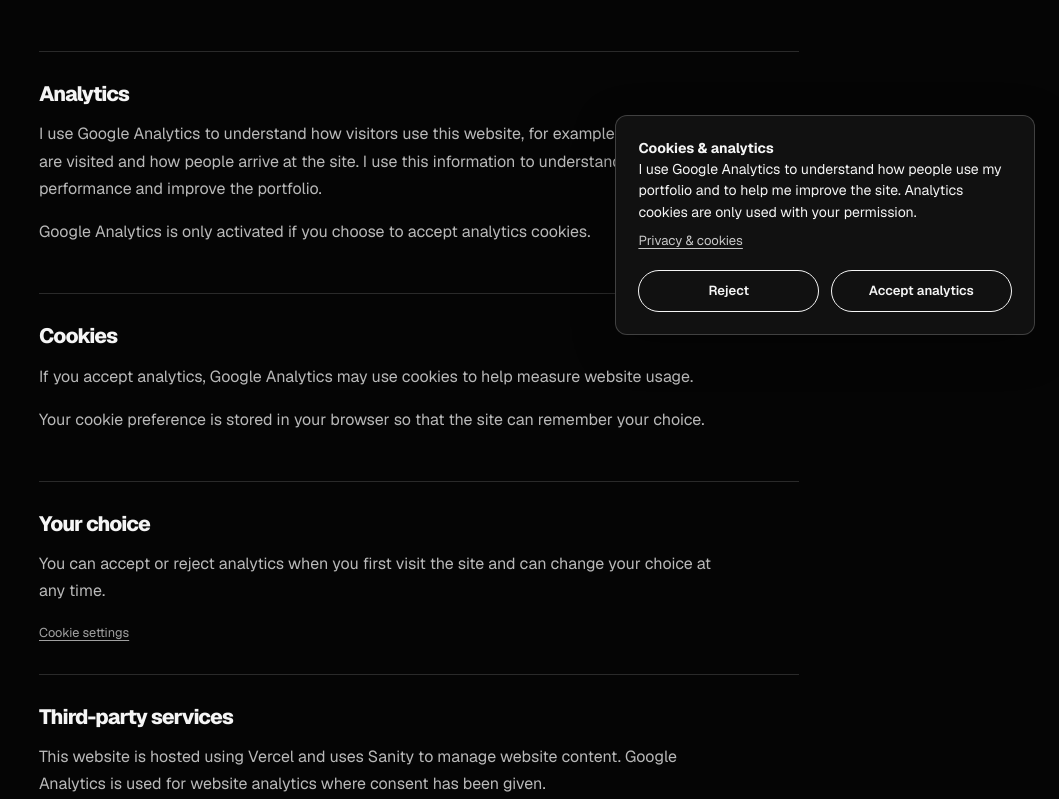
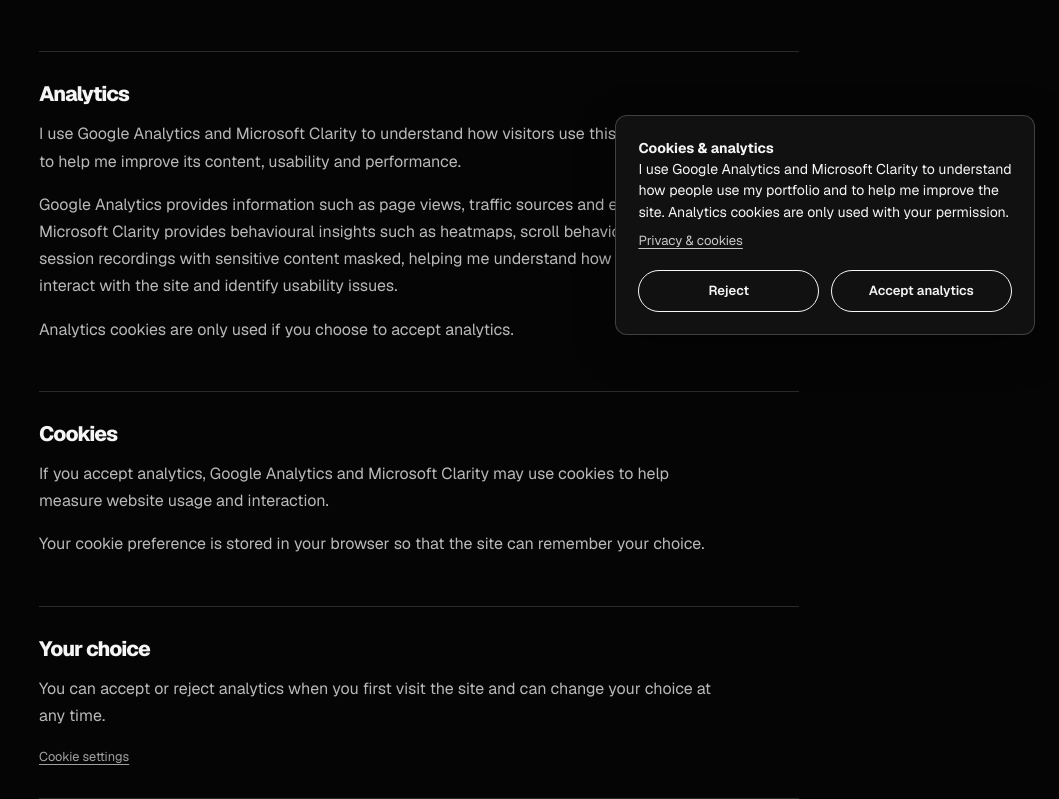
Before and after one commit to lotus-pocus/lotus-pocus-portfolio, a React (Vite) app: page /privacy in a window 1280 px wide. Shown: the part 441-1240 px from the top of the page, without its empty margins (221-1280 px from the left). Built offline with nearby package versions, Linux system fonts and the light colour scheme; no server answers.

Commit message:
Add Microsoft Clarity analytics and consent

```diff
--- a/package.json
+++ b/package.json
@@ -10,6 +10,7 @@
     "preview": "vite preview"
   },
   "dependencies": {
+    "@microsoft/clarity": "^1.0.2",
     "@portabletext/react": "^7.0.1",
     "@sanity/client": "^7.22.1",
     "react": "^19.2.6",
--- a/src/components/CookieConsent/CookieConsent.jsx
+++ b/src/components/CookieConsent/CookieConsent.jsx
@@ -5,6 +5,8 @@
   loadGoogleAnalytics,
   denyGoogleAnalytics,
 } from "../../utils/analytics";
+
+import { loadClarity, denyClarity } from "../../utils/clarity";
 
 const CONSENT_KEY = "lotus-pocus-analytics-consent";
 
@@ -19,10 +21,7 @@
       setShowBanner(true);
     }
 
-    window.addEventListener(
-      "open-cookie-settings",
-      handleOpenCookieSettings,
-    );
+    window.addEventListener("open-cookie-settings", handleOpenCookieSettings);
 
     return () => {
       window.removeEventListener(
@@ -45,12 +44,16 @@
 
   function acceptAnalytics() {
     saveConsent("granted");
+
     loadGoogleAnalytics();
+    loadClarity();
   }
 
   function rejectAnalytics() {
     saveConsent("denied");
+
     denyGoogleAnalytics();
+    denyClarity();
   }
 
   if (!showBanner) {
@@ -64,20 +67,13 @@
     >
       <div className="cookie-consent__content">
         <div className="cookie-consent__text">
-          <p className="cookie-consent__title">
-            Cookies & analytics
+          <p className="cookie-consent__title">Cookies & analytics</p>
+
+          <p>
+            I use Google Analytics and Microsoft Clarity to understand how people use my portfolio and to help me improve the site. Analytics cookies are only used with your permission.
           </p>
 
-          <p>
-            I use Google Analytics to understand how people use
-            my portfolio and to help me improve the site.
-            Analytics cookies are only used with your permission.
-          </p>
-
-          <a
-            className="cookie-consent__link"
-            href="/privacy"
-          >
+          <a className="cookie-consent__link" href="/privacy">
             Privacy & cookies
           </a>
         </div>
--- a/src/main.jsx
+++ b/src/main.jsx
@@ -2,9 +2,12 @@
 import { createRoot } from "react-dom/client";
 import "./index.css";
 import App from "./App.jsx";
+
 import { initialiseAnalyticsFromConsent } from "./utils/analytics";
+import { initialiseClarityFromConsent } from "./utils/clarity";
 
 initialiseAnalyticsFromConsent();
+initialiseClarityFromConsent();
 
 createRoot(document.getElementById("root")).render(
   <StrictMode>
--- a/src/pages/PrivacyPage.jsx
+++ b/src/pages/PrivacyPage.jsx
@@ -25,16 +25,19 @@
           <h2>Analytics</h2>
 
           <p>
-            I use Google Analytics to understand how visitors use
-            this website, for example which pages are visited and
-            how people arrive at the site. I use this information
-            to understand site performance and improve the
-            portfolio.
+            I use Google Analytics and Microsoft Clarity to
+            understand how visitors use this website and to help
+            me improve its content, usability and performance.
           </p>
 
           <p>
-            Google Analytics is only activated if you choose
-            to accept analytics cookies.
+            Google Analytics provides information such as page
+            views, traffic sources and engagement. Microsoft Clarity provides behavioural insights such as heatmaps, scroll behaviour and session recordings with sensitive content masked, helping me understand how people interact with the site and identify usability issues.
+          </p>
+
+          <p>
+            Analytics cookies are only used if you choose to
+            accept analytics.
           </p>
         </section>
 
@@ -42,8 +45,9 @@
           <h2>Cookies</h2>
 
           <p>
-            If you accept analytics, Google Analytics may use
-            cookies to help measure website usage.
+            If you accept analytics, Google Analytics and
+            Microsoft Clarity may use cookies to help measure
+            website usage and interaction.
           </p>
 
           <p>
@@ -68,8 +72,9 @@
 
           <p>
             This website is hosted using Vercel and uses Sanity
-            to manage website content. Google Analytics is used
-            for website analytics where consent has been given.
+            to manage website content. Google Analytics and
+            Microsoft Clarity are used for website analytics
+            where consent has been given.
           </p>
         </section>
 
--- /dev/null
+++ b/src/utils/clarity.js
@@ -0,0 +1,38 @@
+import Clarity from "@microsoft/clarity";
+
+const PROJECT_ID = "y4d4fx8417";
+
+let clarityLoaded = false;
+
+export function loadClarity() {
+  if (!clarityLoaded) {
+    Clarity.init(PROJECT_ID);
+    clarityLoaded = true;
+  }
+
+  Clarity.consentV2({
+    analytics_Storage: "granted",
+    ad_Storage: "denied",
+  });
+}
+
+export function denyClarity() {
+  if (!clarityLoaded) {
+    return;
+  }
+
+  Clarity.consentV2({
+    analytics_Storage: "denied",
+    ad_Storage: "denied",
+  });
+}
+
+export function initialiseClarityFromConsent() {
+  const consent = localStorage.getItem(
+    "lotus-pocus-analytics-consent",
+  );
+
+  if (consent === "granted") {
+    loadClarity();
+  }
+}
```
Also changed, not shown: 1 other file (tests, documents, lock files or other folders).
